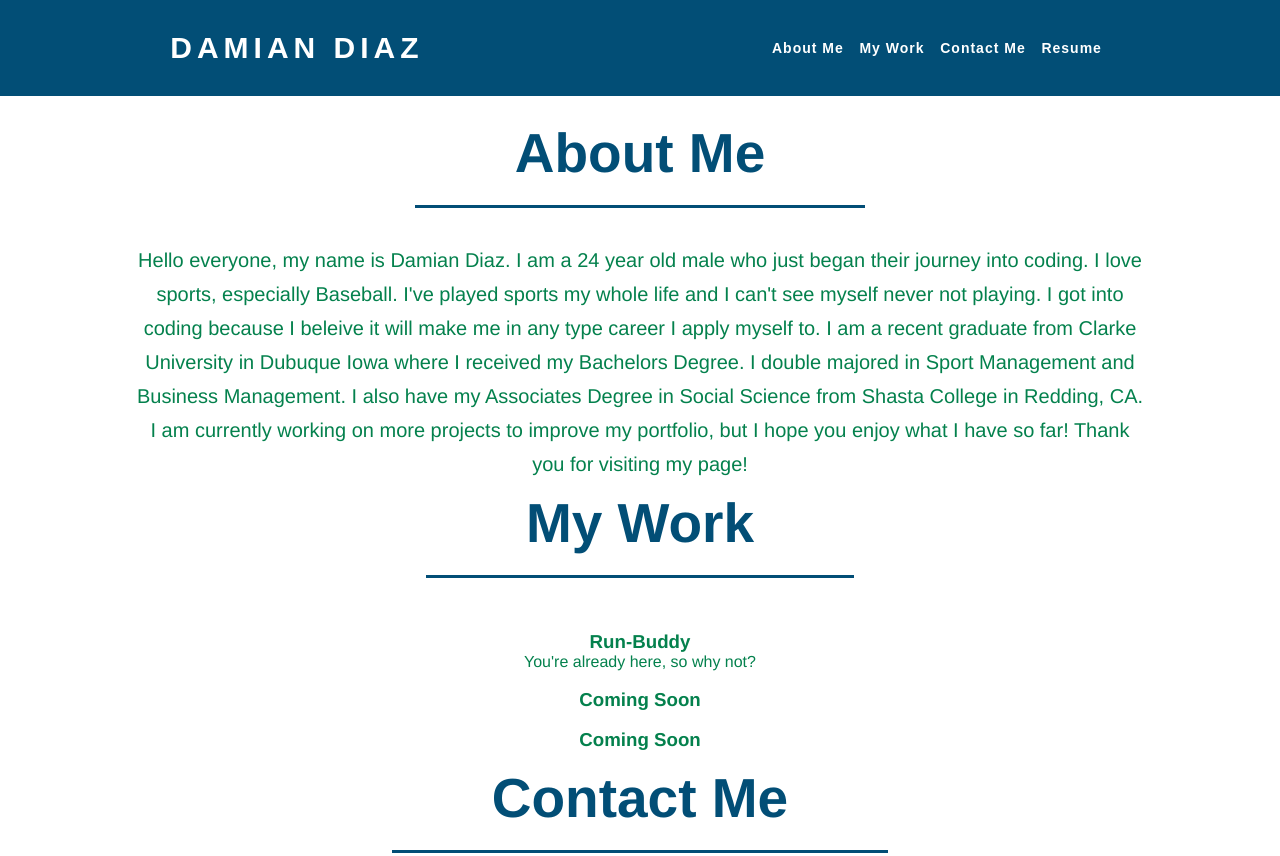
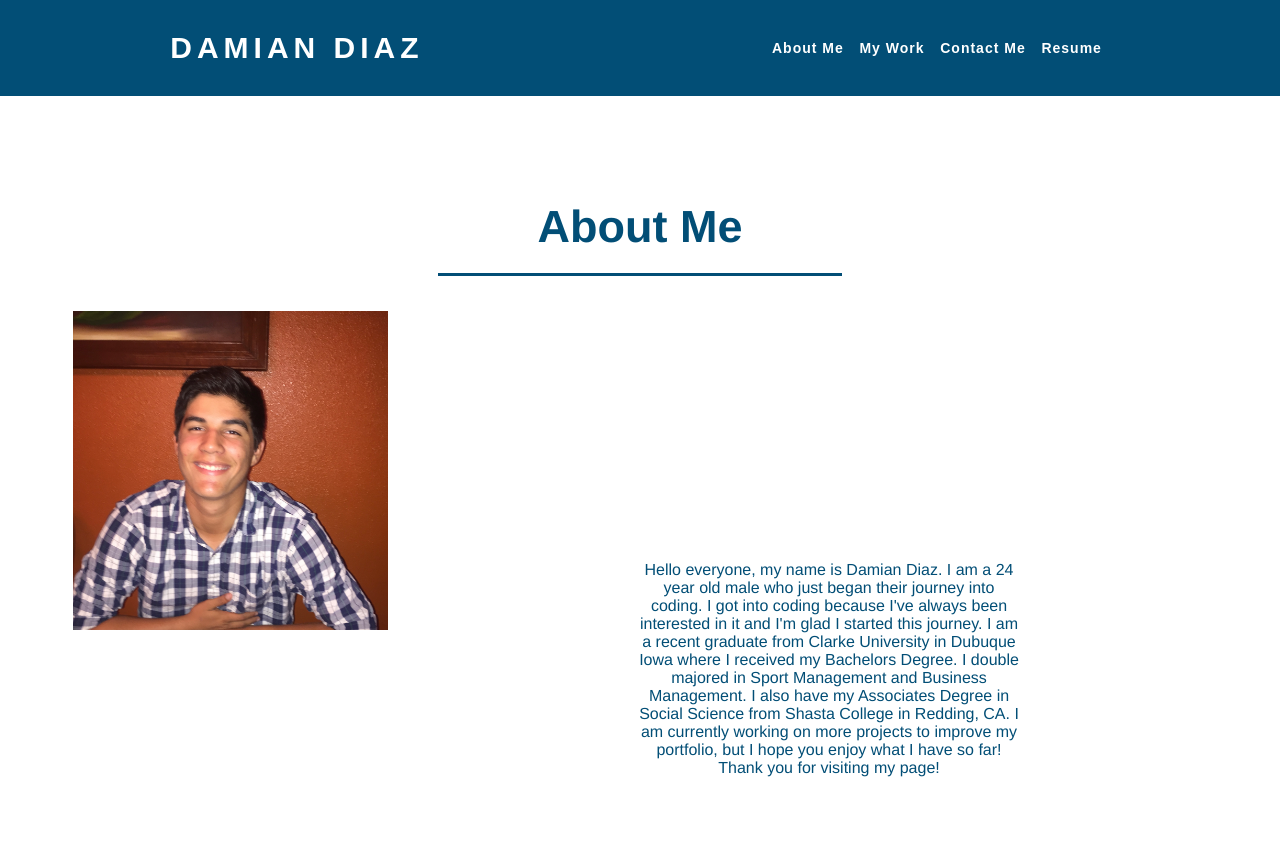
Before and after one commit to DameDiaz/Portfolio, a plain HTML site: page index.html in a window 1280 px wide. Shown: the top 856 px of the page. Drawn offline with Linux system fonts and the light colour scheme.

Commit message:
updated more stuff

```diff
--- a/assets/css/style.css
+++ b/assets/css/style.css
@@ -5,7 +5,7 @@
 }
 
 body {
-  color: #04814d;
+  color:#024e76;
   font-family: Helvetica, Arial, sans-serif;
 }
 
@@ -17,6 +17,10 @@ nav {
   min-height: 12vh;
   background-color: #024e76;
   font-family: sans-serif;
+}
+
+nav ul li a:hover{
+color: red;
 }
 
 .logo {
@@ -90,7 +94,7 @@ nav {
 
 header a {
   text-decoration: none;
-  color: #04814d;
+  color: #024e76;
 }
 
 header nav {
@@ -111,6 +115,7 @@ header nav ul li a {
 }
 /*-- End of Header--*/
 
+/*-- about me section--*/
 .intro {
   text-align: center;
   float: right;
@@ -118,26 +123,29 @@ header nav ul li a {
 }
 
 .intro p {
- line-height: 1.7;
- color: #04814d;
- width: 80%;
- font-size: 20px;
- margin: 0 auto;
+ padding: 250px;
+ float: right;
+ width: 70%;
 }
 
-.work {
- text-align: center;
- margin: 15px;
+.picture {
+  width: 25%;
+  float: right;
 }
 
 h2 {
-   font-size: 55px;
+   font-size: 45px;
    color: #024e76;
    margin-bottom: 35px;
-   padding: 0 100px 20px 100px;
+   padding: 80px 100px 20px 100px;
    display: inline-block;
    border-bottom: 3px solid;
    text-align: center;
+ }
+
+ .work {
+  text-align: center;
+  margin: 15px;
  }
 
  .contact {
--- a/index.html
+++ b/index.html
@@ -39,10 +39,11 @@
       <section id="about-me" class="intro">
           <h2>About Me</h2>
           <p>
-           Hello everyone, my name is Damian Diaz. I am a 24 year old male who just began their journey into coding. I love sports, especially Baseball. I've played sports my whole life and I can't see myself never not playing.
-           I got into coding because I beleive it will make me in any type career I apply myself to. I am a recent graduate from Clarke University in Dubuque Iowa where I received my Bachelors Degree. I double majored in Sport Management and Business Management.
+           Hello everyone, my name is Damian Diaz. I am a 24 year old male who just began their journey into coding.
+           I got into coding because I've always been interested in it and I'm glad I started this journey. I am a recent graduate from Clarke University in Dubuque Iowa where I received my Bachelors Degree. I double majored in Sport Management and Business Management.
            I also have my Associates Degree in Social Science from Shasta College in Redding, CA. I am currently working on more projects to improve my portfolio, but I hope you enjoy what I have so far! Thank you for visiting my page!
           </p>
+          <img src="assets/css/IMG_0769 2.JPG" class="picture" alt="picture of damian diaz smiling">
       </section>
 
         <!-- "my work" section -->
```
Also changed, not shown: assets/css/IMG_0769 2.JPG (added).
